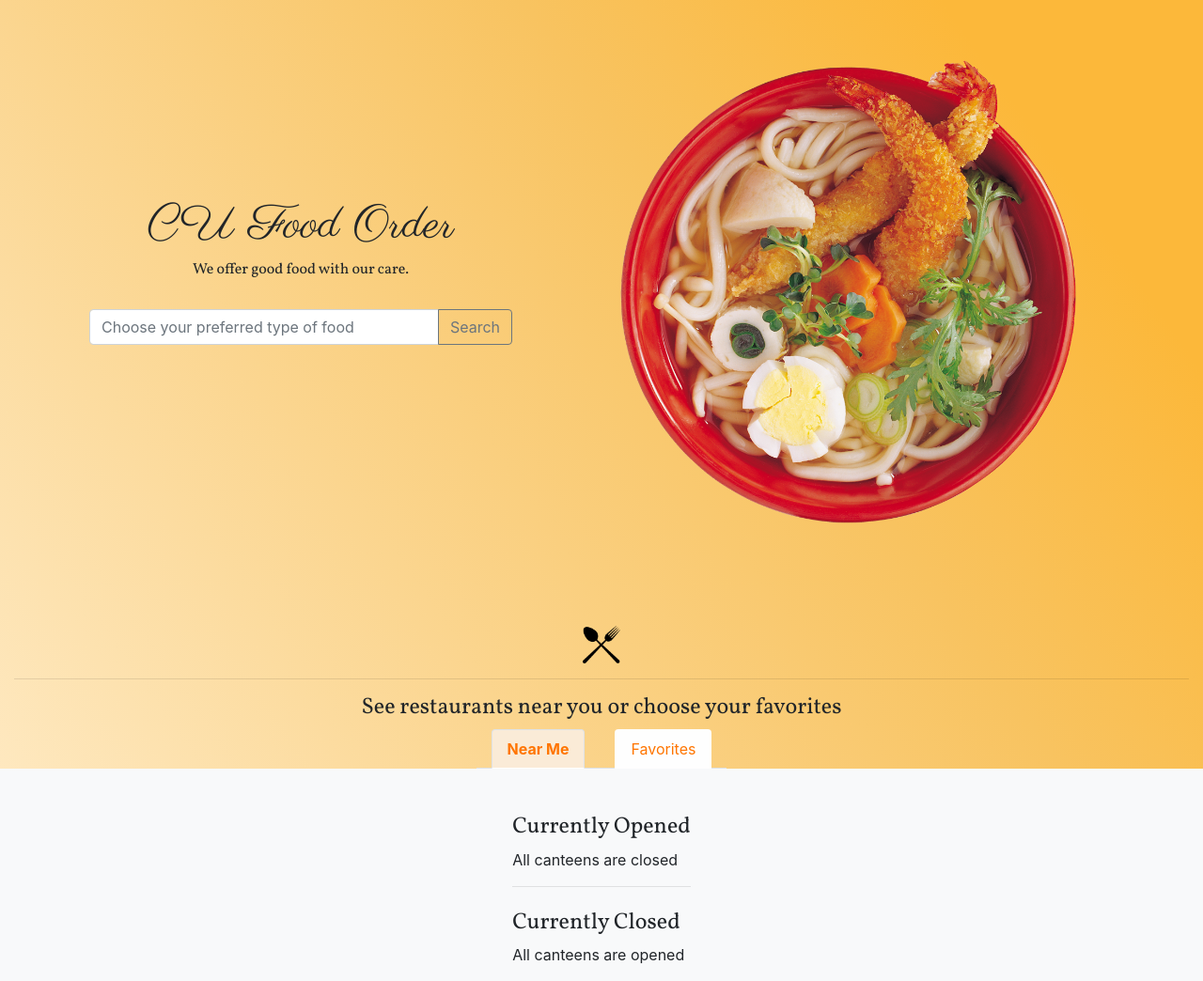
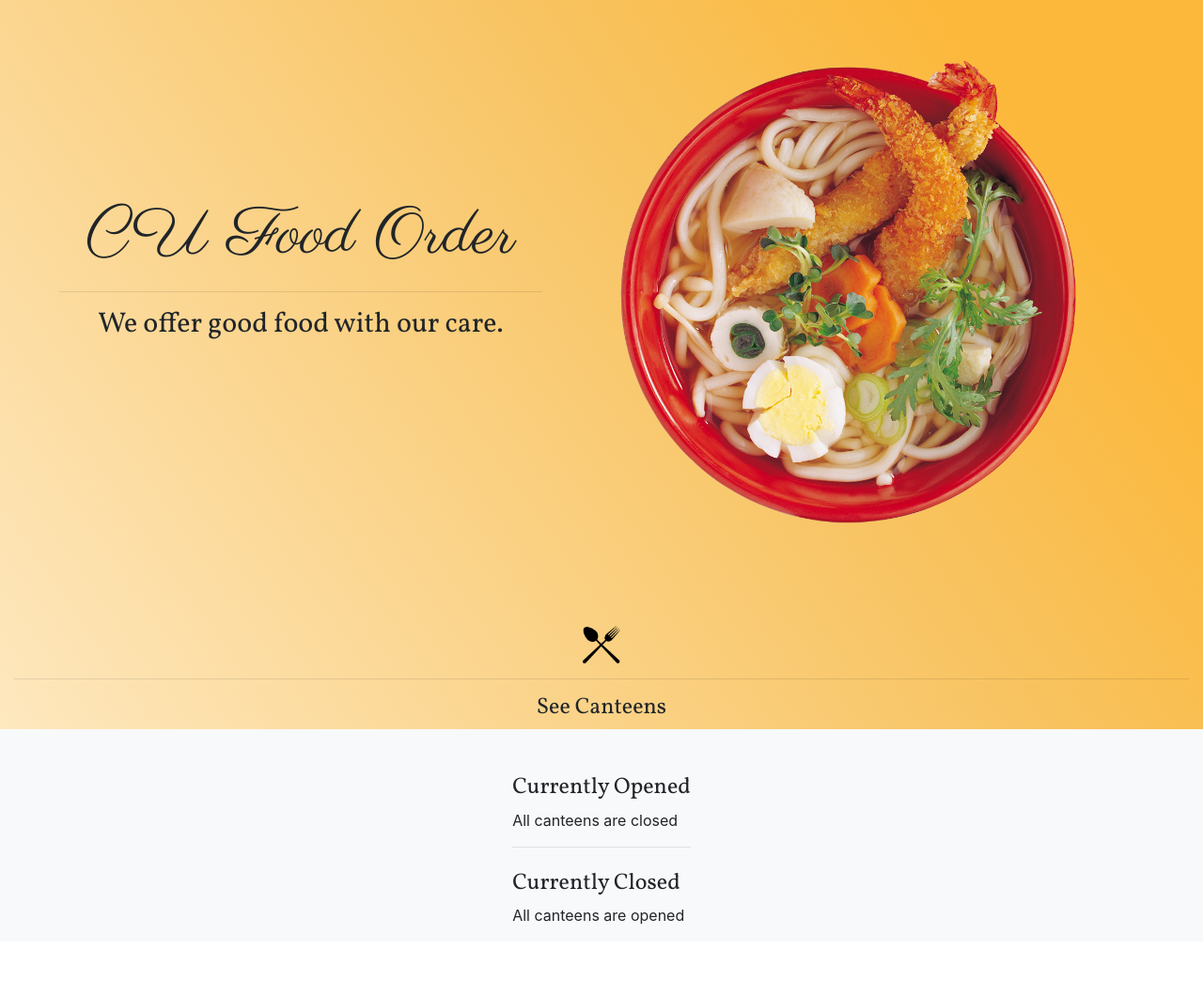
Before and after one commit to sheep167/CSCI3100_canteen_webapp, a Flask app: page / in a window 1280 px wide. Shown: the part 56-1100 px from the top of the page at 94% size. After the commit the page ends 1040 px from the top, so only its background shows below. Run offline with Flask 2, Linux system fonts and the light colour scheme; data that the repository does not hold is empty; some libraries are stand-ins or nearby versions.

Commit message:
Edit home pg

```diff
--- a/canteen/templates/home.html
+++ b/canteen/templates/home.html
@@ -21,19 +21,9 @@ Canteen List
 <div id="top" class="container-fluid mb-5">
     <div class="row mb-3 justify-content-center">
         <div id="textabove" class="col-6 text-center">
-            <h1 data-aos="fade-right" style="font-family: Parisienne; font-size: 50px;">CU Food Order</h1>
-            <h6 data-aos="fade-right" style="font-family: Vollkorn;">We offer good food with our care.</h6><br>
-            <div class="row justify-content-center">
-                <div class="col-9">
-                    <div class="input-group mb-1" data-aos="fade-right">
-                        <input type="text" class="form-control" placeholder="Choose your preferred type of food"
-                            aria-label="Type of food" aria-describedby="basic-addon2">
-                        <div class="input-group-append">
-                            <button class="btn btn-outline-secondary" type="button">Search</button>
-                        </div>
-                    </div>
-                </div>
-            </div>
+            <h1 data-aos="fade-right" style="font-family: Parisienne; font-size: 70px;">CU Food Order</h1>
+            <hr class="mx-5" style="border: 70;">
+            <h6 data-aos="fade-right" style="font-family: Vollkorn; font-size: 30px;">We offer good food with our care.</h6><br>
         </div>
         <div id="textabove" class="col-1 text-center"></div>
         <div id="imgcol" class="float-right col-5 justify-content-center">
@@ -48,23 +38,13 @@ Canteen List
     </div>
     <div class="row justify-content-center">
         <!--source picture: https://www.flaticon.com-->
-        <img src="../static/image/home/forkspoon.png" style="object-fit: cover; width: 40px; height: 40px;" class="center" data-aos="fade-down">
+        <img src="../static/image/home/forkspoon.png" style="object-fit: cover; width: 40px; height: 40px;"
+            class="center" data-aos="fade-down">
     </div>
     <hr data-aos="fade-down">
     <div class="row justify-content-center text-center">
-        <h4 style="font-family: Vollkorn;">See restaurants near you or choose your favorites</h4>
+        <h4 style="font-family: Vollkorn;">See Canteens</h4>
         <br>
-    </div>
-    <div class="row justify-content-center">
-        <!--Tab to choose filter (Near me / Favorites)-->
-        <nav>
-            <div class="nav nav-tabs nav-fill" id="nav-tab" role="tablist">
-                <a class="nav-item nav-link active px-3 mx-3" id="nav-near-tab" data-toggle="tab" href="#nav-near"
-                    role="tab" aria-controls="nav-near" aria-selected="true">Near Me</a>
-                <a class="nav-item nav-link px-3 mx-3" id="nav-fav-tab" data-toggle="tab" href="#nav-fav" role="tab"
-                    aria-controls="nav-fav" aria-selected="false">Favorites</a>
-            </div>
-        </nav>
     </div>
 </div>
 
@@ -72,7 +52,7 @@ Canteen List
 <div class="container" id="tabs">
     <div class="row justify-content-center">
         <!--Canteen List: separate opened and closed canteens-->
-        <div class="tab-content px-3 px-sm-0" id="nav-tabContent">
+
         <!--Near Me Canteen List-->
         <div class="tab-pane fade show active" id="nav-near" role="tabpanel" aria-labelledby="nav-near">
             <!--Canteen List (Currently Open)-->
@@ -150,83 +130,6 @@ Canteen List
             {% endif %}
 
         </div>
-            <!--Favorite Canteen List-->
-            <div class="tab-pane fade" id="nav-fav" role="tabpanel" aria-labelledby="nav-fav">
-                <!--Canteen List (Currently Open)-->
-                <h4 class="font-weight-normal">Currently Opened</h4>
-                {% if canteens_opened %}
-                {% for canteen in canteens_opened %}
-                <div class="card mt-3 mb-5" data-aos="zoom-in-up">
-                    <div class="row g-0">
-                        <div class="col-md-4" style="text-align: center;">
-                            {% if canteen.image_path %}
-                            <img src="{{canteen.image_path}}" class="cover" alt="...">
-                            {% else %}
-                            No Image for this canteen
-                            {% endif %}
-                        </div>
-                        <div class="col-md-8">
-                            <div class="card-body">
-                                <h4 class="foodlist card-title mb-2">{{canteen.name}}</h4><br>
-                                <p class="foodlist card-text mb-2">
-                                    <b>Open at: </b> {{canteen.open_at}}
-                                </p>
-                                <p class="foodlist card-text mb-2">
-                                    <b>Close at: </b> {{canteen.close_at}}
-                                </p>
-                                <p class="foodlist card-text mb-2"></p>
-                                <p class="foodlist card-text mb-2"><b>Rating: </b>waiting for query</p>
-                                <a class="btn btn-outline-warning mb-3" href="/canteens/{{canteen._id}}">View</a>
-                            </div>
-                        </div>
-                    </div>
-                </div>
-                {% endfor %}
-                {% else %}
-                <p>All canteens are closed</p>
-                {% endif %}
-
-                <hr>
-
-                <!--Canteen List (Currently Closed)-->
-                <h4 class="font-weight-normal mt-4">Currently Closed</h4>
-                {% if canteens_closed %}
-                {% for canteen in canteens_closed %}
-                <div id="closed" class="card mt-3 mb-5">
-                    <div class="row g-0">
-                        <div class="col-md-4" style="text-align: center;">
-                            {% if canteen.image_path %}
-                            <img src="{{canteen.image_path}}" class="cover" alt="...">
-                            {% else %}
-                            No Image for this canteen
-                            {% endif %}
-                        </div>
-                        <div class="col-md-8">
-                            <div class="card-body">
-                                <h4 class="foodlist card-title mb-2">{{canteen.name}}</h4><br>
-                                <p class="foodlist card-text mb-2">
-                                    <b>Open at: </b> {{canteen.open_at}}
-                                </p>
-                                <p class="foodlist card-text mb-2">
-                                    <b>Close at: </b> {{canteen.close_at}}
-                                </p>
-                                <p class="foodlist card-text mb-2"></p>
-                                {% if canteen.avg_rating %}
-                                <p class="foodlist card-text mb-2"><b>Rating: </b>{{canteen.avg_rating}}</p>
-                                {% else %}
-                                <p class="foodlist card-text mb-2"><b>Rating: </b>No rating has been made yet.</p>
-                                {% endif %}
-                                <a class="btn btn-outline-warning mb-3" href="/canteens/{{canteen._id}}">View</a>
-                            </div>
-                        </div>
-                    </div>
-                </div>
-                {% endfor %}
-                {% else %}
-                <p>All canteens are opened</p>
-                {% endif %}
-            </div>
-        </div>
     </div>
 </div>
 </div>
```
Also changed, not shown: canteen/static/style/css/home.css (line endings or trailing spaces). Lines whose indentation alone changed are shown as unchanged.
